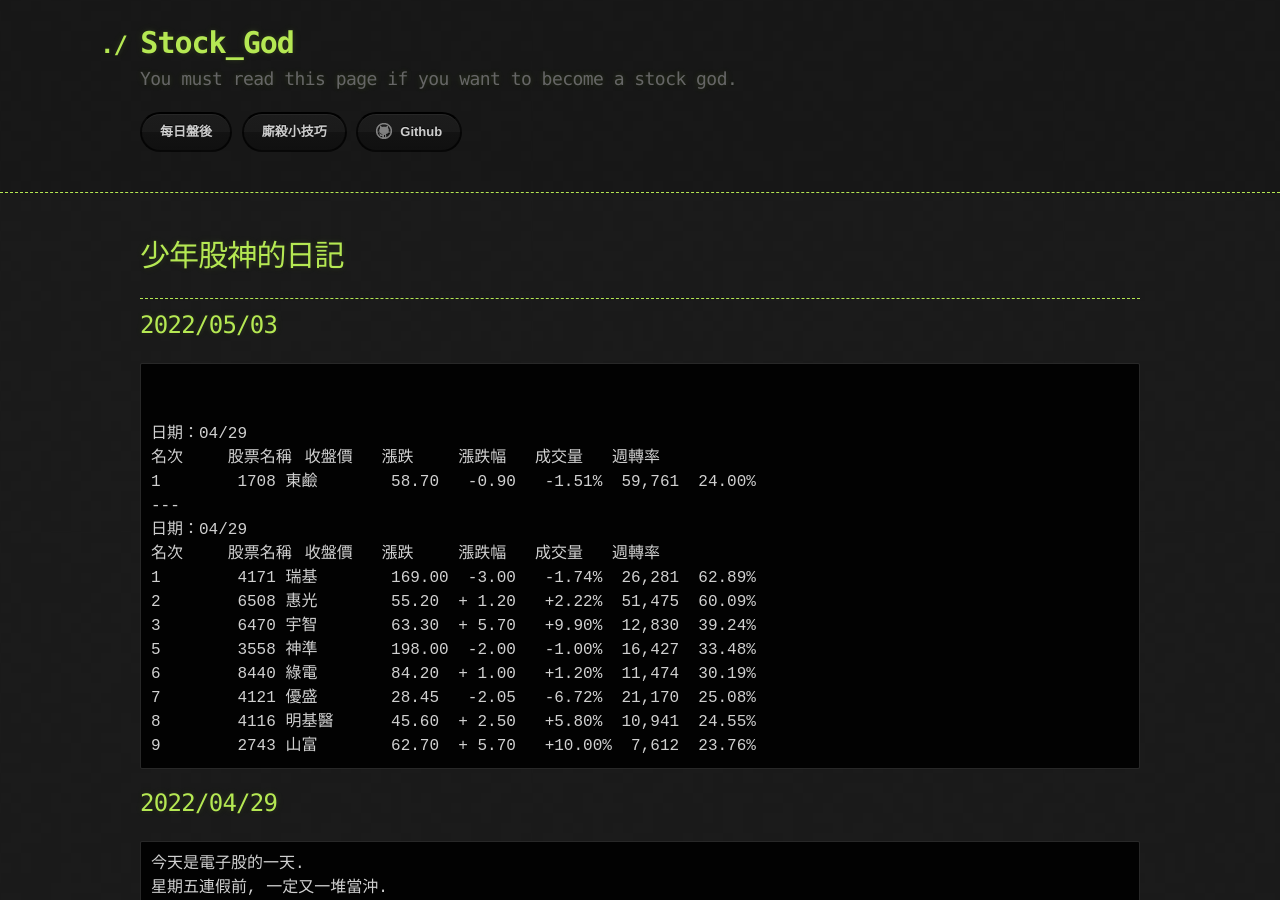
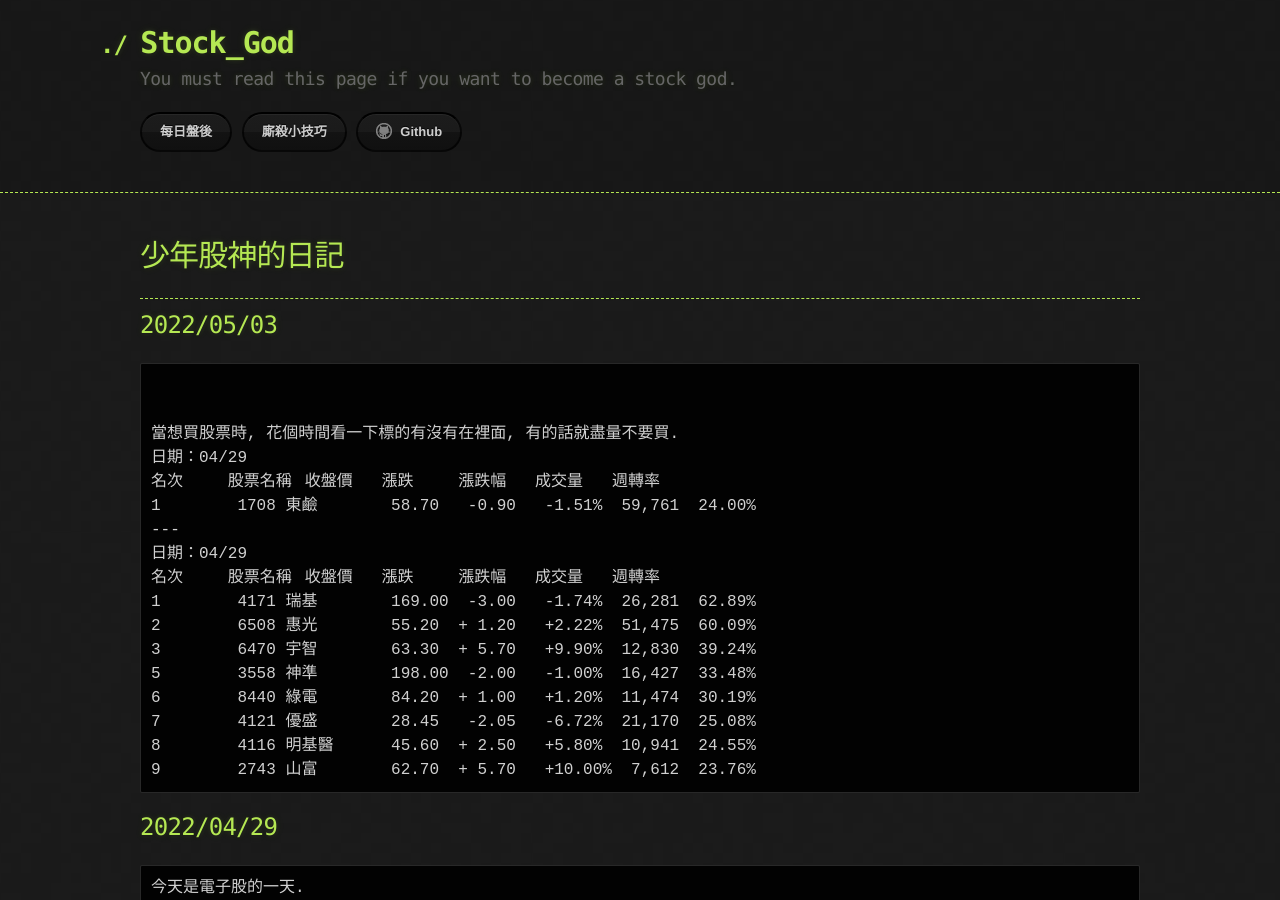
Before and after one commit to lepg5487/Stock_God, a Jekyll site: the page built from index.md, in a window 1280 px wide and 900 px high. Built offline with Jekyll 4.4.1, drawn with Linux system fonts in a browser that asks for light colours; our own code applies the rules of GitHub Pages for plain Markdown files.

Commit message:
Update index.md

````diff
--- a/index.md
+++ b/index.md
@@ -10,6 +10,7 @@ layout: testlayouts
 ```
 
 
+當想買股票時, 花個時間看一下標的有沒有在裡面, 有的話就盡量不要買.
 日期：04/29
 名次	股票名稱	收盤價	漲跌	漲跌幅	成交量	週轉率
 1	 1708 東鹼	 58.70	 -0.90	 -1.51%	 59,761	 24.00%
````
